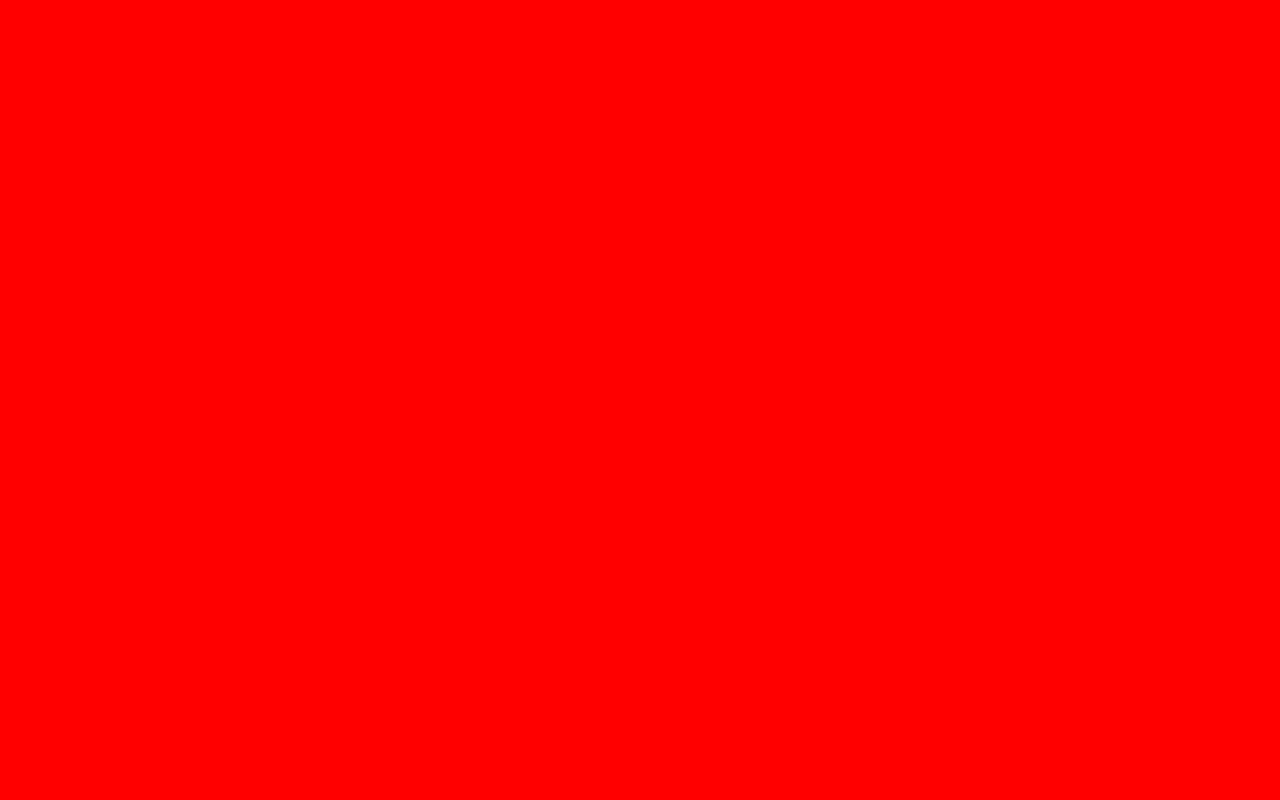
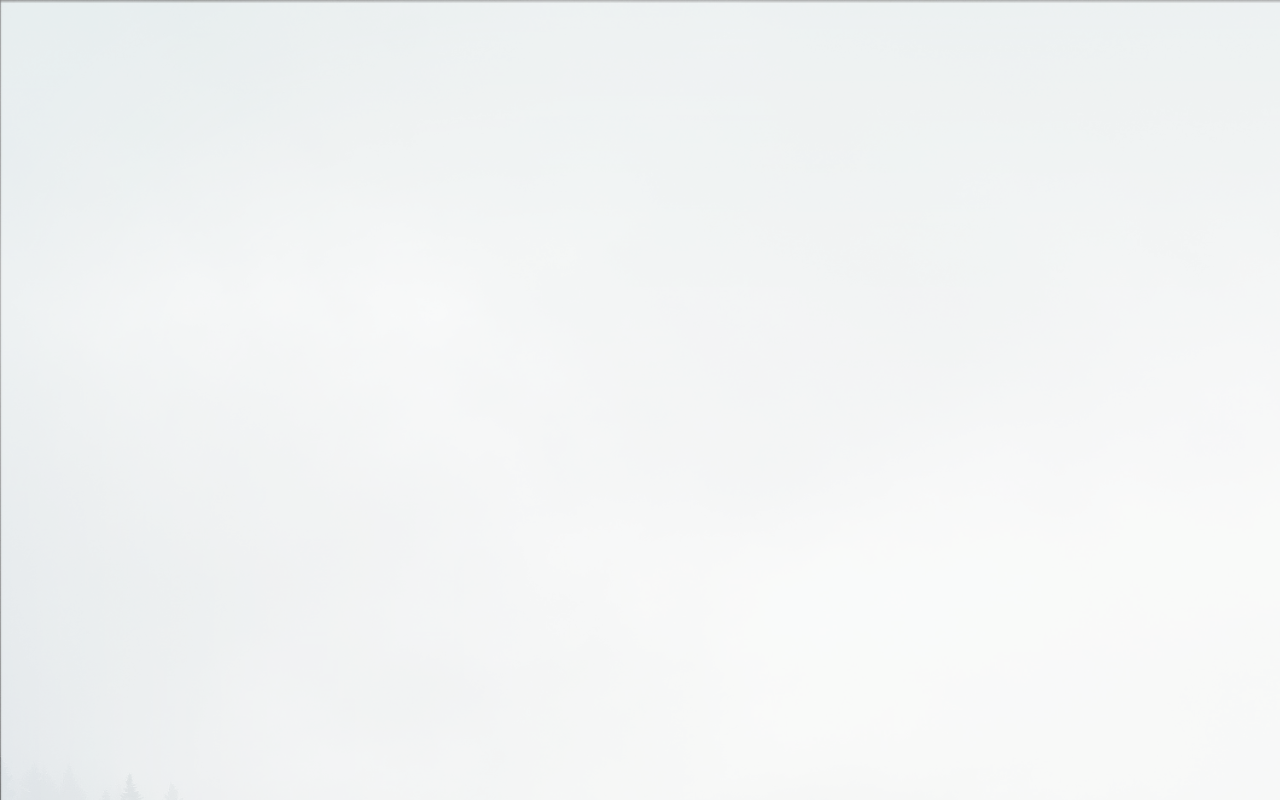
Before and after one commit to JellonaVesa666/CabinApp, a React (Create React App) app in the folder cabin-app/: page / in a window 1280 px wide. Built offline with nearby package versions, Linux system fonts and the light colour scheme.

Commit message:
background image.

```diff
--- a/cabin-app/src/styles/base.js
+++ b/cabin-app/src/styles/base.js
@@ -1,7 +1,8 @@
 import styled from 'styled-components'
+import backgroundLight from "../images/background_Light.png";
 
 export const MainBody = styled.div`
-  background: red;
+  background-image: url(${backgroundLight});
   width: 100vw;
   height: 100vh;
 `
```
